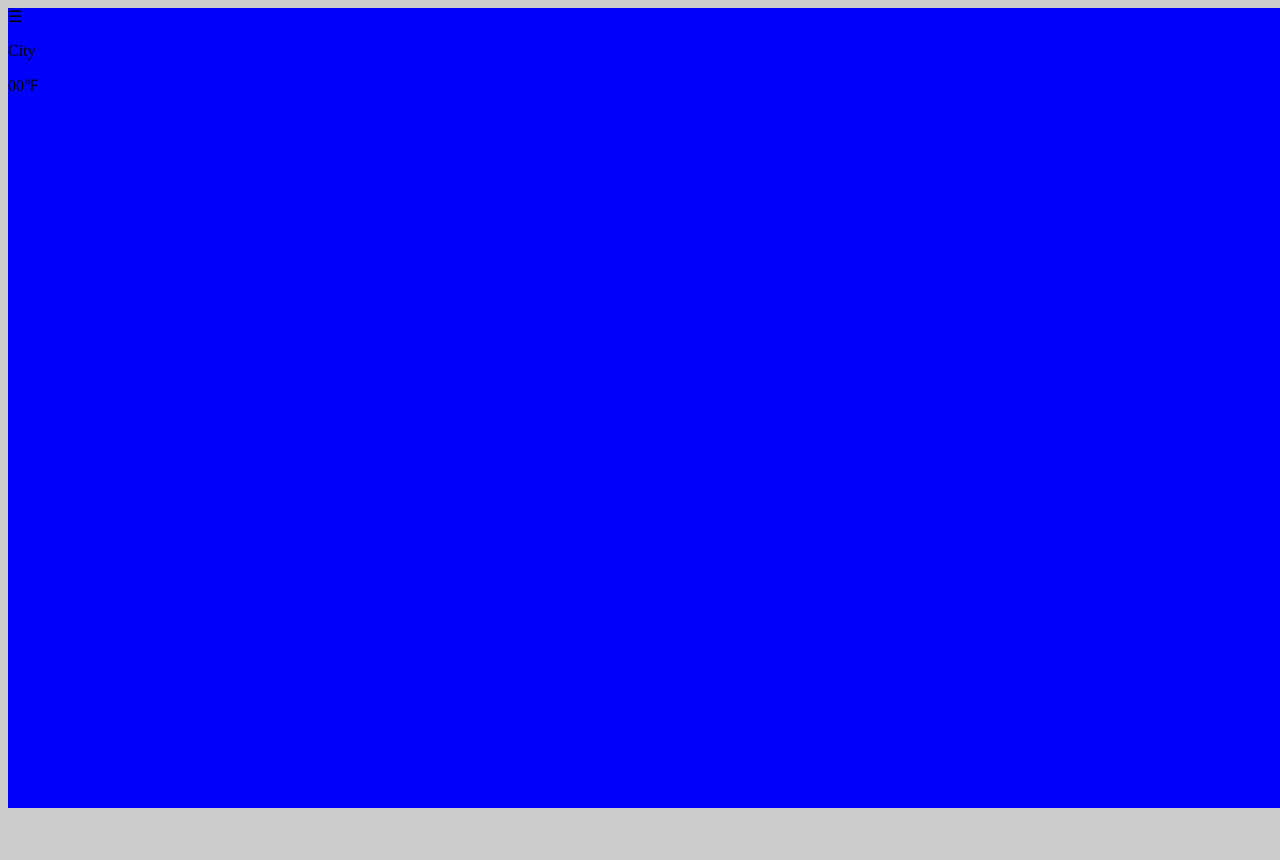
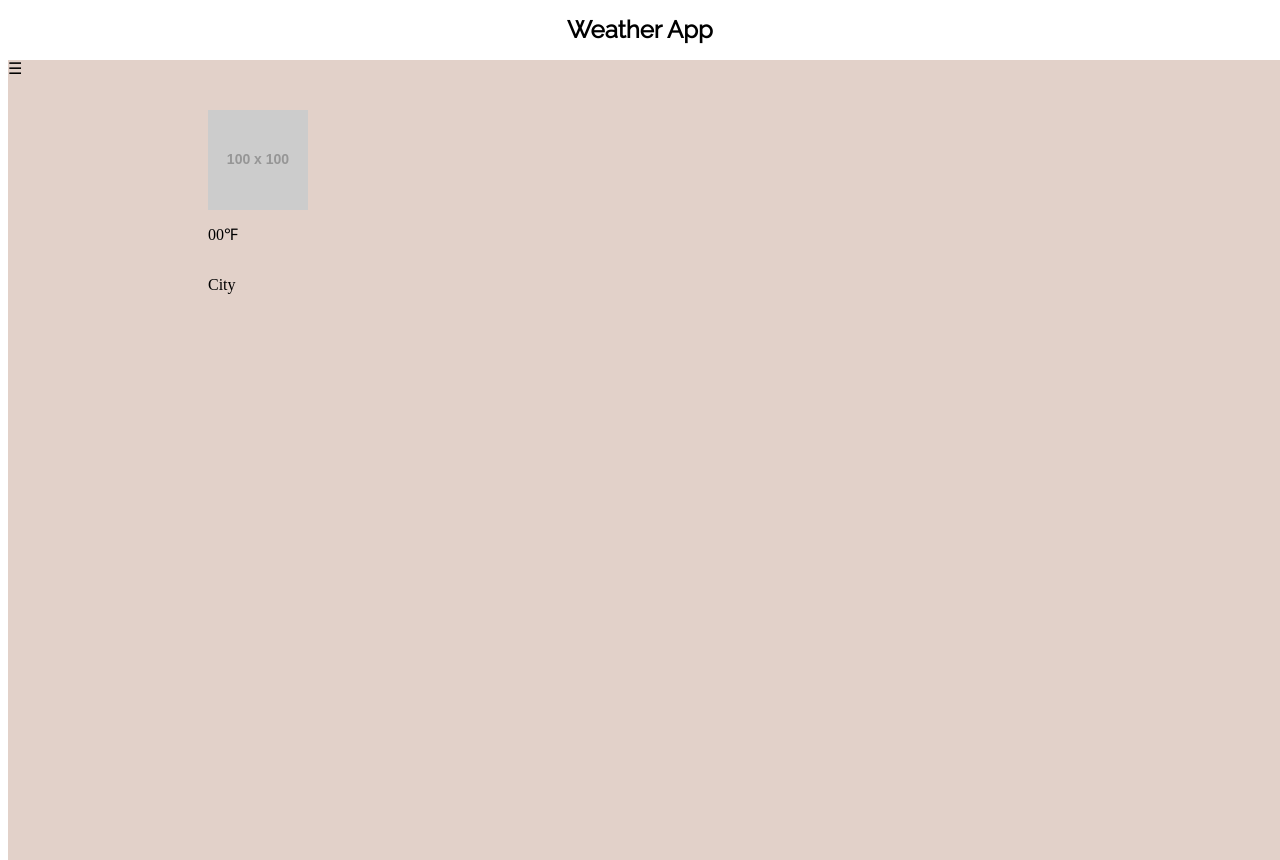
Before and after one commit to ngvanessa/weather-app, a plain HTML site: page index.html in a window 1280 px wide. Before the commit the page ends 808 px from the top, so only its background shows below. Drawn offline with nearby package versions, Linux system fonts and the light colour scheme; placeholder pictures from the web are drawn by us.

Commit message:
*Setting up layout

```diff
--- a/css/styles.scss
+++ b/css/styles.scss
@@ -1,18 +1,29 @@
 @import 'normalize';
 
-/* Styling */
-body {
-    background: #ccc;
+/* TYPEFACES */
+
+@import url('https://fonts.googleapis.com/css?family=Raleway');
+@import url('https://fonts.googleapis.com/css?family=Merriweather');
+
+
+/* STYLING */
+
+// Title
+
+h1 {
+    font-size: 1.5em;
+    text-align: center;
+   font-family: 'Raleway', sans-serif;
 }
 
 // Drawer
 aside {
-  background: #ccc;
+  background: #ece7e1;
   position: fixed;
   height: 100%;
   min-height: 100%;
-  left: -300px;
-  width: 300px;
+  left: -150px;
+  width: 150px;
 
     // always on top
   z-index: 999999;
@@ -20,9 +31,29 @@ aside {
   transition: left .25s;
 }
 
+// Links
+
+li {
+    list-style: none;
+}
+
+a#city-1, a#city-2, a#city-3 {
+    font-size: .8em;
+    margin: 2em;
+    font-family: 'Merriweather', serif;
+    text-align: left;
+    text-decoration: none;
+}
+
 // Show Drawer
 .drawer {
   left: 0;
+}
+
+
+a.toggle-drawer {
+    position: absolute;
+    left: 0;
 }
 
 // All Sections
@@ -31,17 +62,39 @@ section {
   height: 100%;
   width: 100%;
 }
+
+
 // Section 1
 #one {
-  background: red;
+  background: #e2d1c9;
 }
+
+img {
+    position: absolute;
+    left: 200px;
+    top: 50px;
+}
+
+p.fahrenheit {
+    position: absolute;
+    left: 200px;
+    top: 150px;
+}
+
+p.city {
+    position: absolute;
+    left: 200px;
+    top: 200px;
+
+}
+
 // Section 2
 #two {
-  background: green;
+  background: #e2d1c9;
 }
 // Section 3
 #three {
-  background: blue;
+  background: #e2d1c9;
 }
 // :target Selection from Sidebar
 :target {
--- a/index.html
+++ b/index.html
@@ -31,12 +31,14 @@
 </head>
 <body>
 
+   <h1>Weather App</h1>
+
    <!-- Sidebar/Drawer -->
-<aside class="">
+<aside class="sidebar">
 
   <ul>
-    <li><a href="#one" id="city-1">Link 1</a></li>
-    <li><a href="#two" id="city-2">Link 2</a></li>
+    <li><a href="#one" id="city-1">Kirkland</a></li>
+    <li><a href="#two" id="city-2">Seattle</a></li>
     <li><a href="#three" id="city-3">Geolocation</a></li>
   </ul>
 
@@ -46,23 +48,27 @@
 
 <!-- Section 1 (Homescreen) -->
 <section id="one">
+
   <a class="toggle-drawer">&#9776;</a>
+  <img src="http://placehold.it/100x100" alt="">
   <p class="city">City</p>
-  <p><span class="temp">00</span>&#x2109;</p>
+  <p class="fahrenheit"><span class="temp">00</span>&#x2109;</p>
 </section>
 
 <!-- Section 2 -->
 <section id="two">
   <a class="toggle-drawer">&#9776;</a>
+  <img src="http://placehold.it/100x100" alt="">
   <p class="city">City</p>
-  <p><span class="temp">00</span>&#x2109;</p>
+  <p class="fahrenheit"><span class="temp">00</span>&#x2109;</p>
 </section>
 
 <!-- Section 3 -->
 <section id="three">
   <a class="toggle-drawer">&#9776;</a>
+  <img src="http://placehold.it/100x100" alt="">
   <p class="city">City</p>
-  <p><span class="temp">00</span>&#x2109;</p>
+  <p class="fahrenheit"><span class="temp">00</span>&#x2109;</p>
 </section>
 
 
```
Also changed, not shown: css/styles.css, 1 other file.
